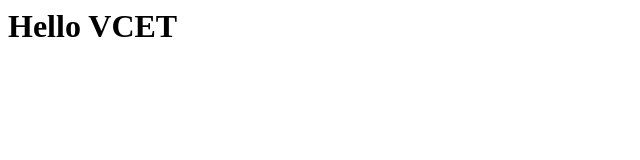
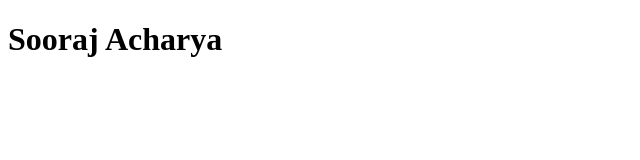
Before and after one commit to Sooraj123-code/myfirstgit, a plain HTML site: page index.html in a window 1280 px wide. Shown: the whole page, without its empty margins (0-640 px from the left). Drawn offline with Linux system fonts and the light colour scheme.

Commit message:
index updated

```diff
--- a/index.html
+++ b/index.html
@@ -1,3 +1,11 @@
-<html>
-    <h1>Hello VCET<h1>
+<!DOCTYPE html>
+<html lang="en">
+<head>
+    <meta charset="UTF-8">
+    <meta name="viewport" content="width=device-width, initial-scale=1.0">
+    <title>Document</title>
+</head>
+<body>
+    <h1>Sooraj Acharya</h1>
+</body>
 </html>
```
